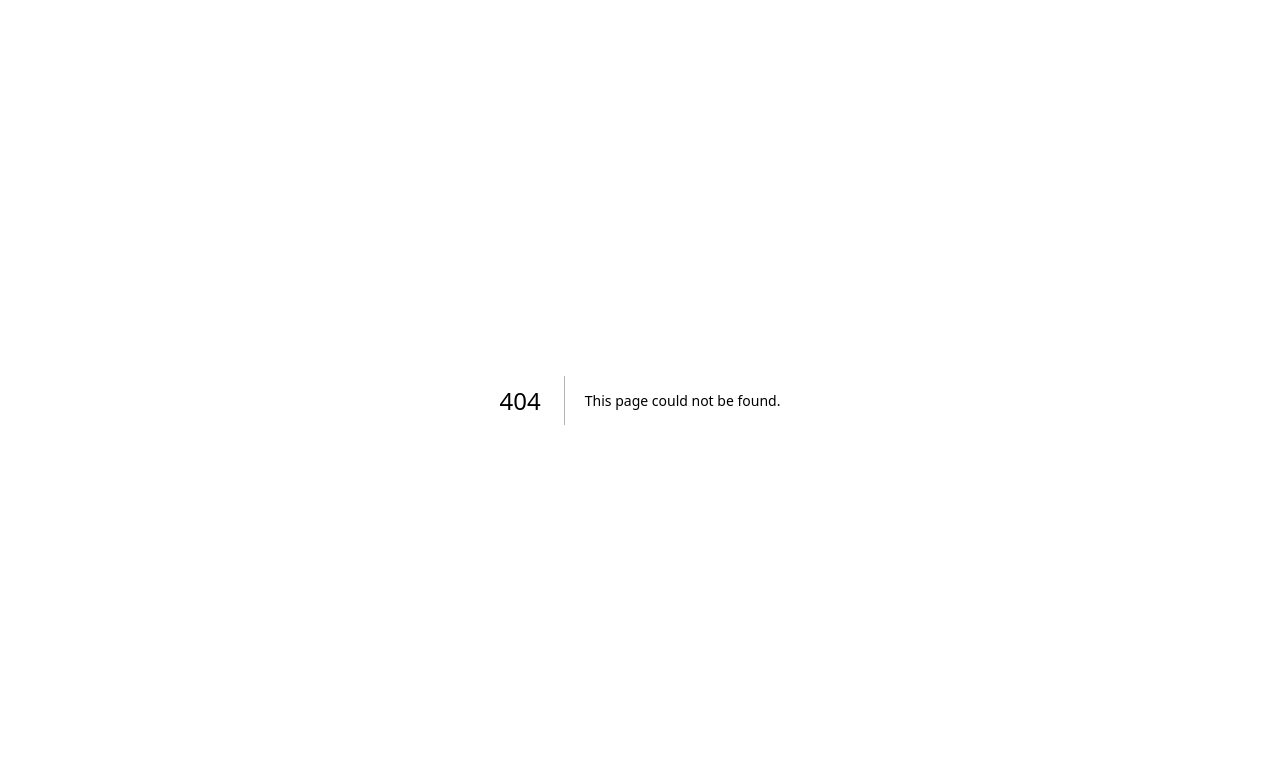
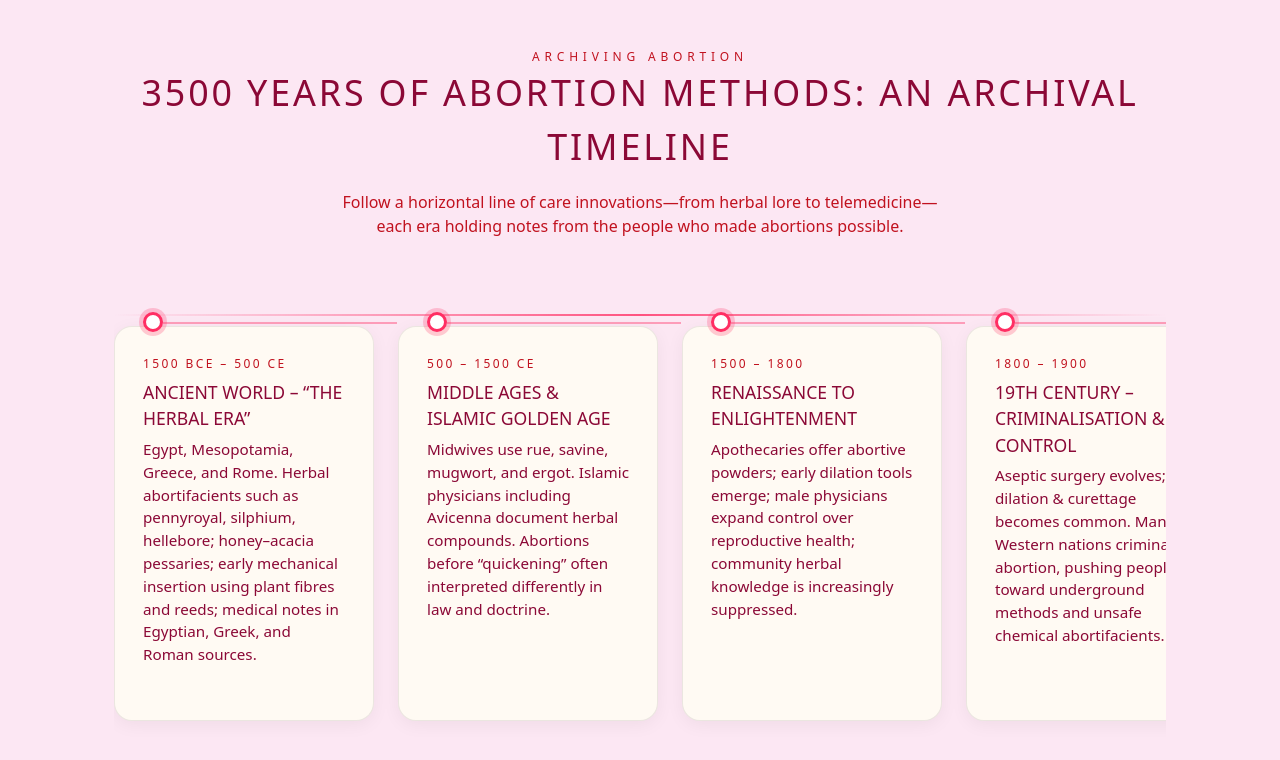
Before and after one commit to e-b-m/abortionisnormal, a Next.js app: page /abortion-timeline in a window 1280 px wide. Before the commit this address had no page. Shown: the top 760 px of the page. Built offline with nearby package versions, Linux system fonts and the light colour scheme.

Commit message:
added another page for the timetable

```diff
--- /dev/null
+++ b/app/abortion-timeline/page.tsx
@@ -0,0 +1,79 @@
+const timeline = [
+  {
+    era: "1500 BCE – 500 CE",
+    title: "Ancient World – “The Herbal Era”",
+    body:
+      "Egypt, Mesopotamia, Greece, and Rome. Herbal abortifacients such as pennyroyal, silphium, hellebore; honey–acacia pessaries; early mechanical insertion using plant fibres and reeds; medical notes in Egyptian, Greek, and Roman sources.",
+  },
+  {
+    era: "500 – 1500 CE",
+    title: "Middle Ages & Islamic Golden Age",
+    body:
+      "Midwives use rue, savine, mugwort, and ergot. Islamic physicians including Avicenna document herbal compounds. Abortions before “quickening” often interpreted differently in law and doctrine.",
+  },
+  {
+    era: "1500 – 1800",
+    title: "Renaissance to Enlightenment",
+    body:
+      "Apothecaries offer abortive powders; early dilation tools emerge; male physicians expand control over reproductive health; community herbal knowledge is increasingly suppressed.",
+  },
+  {
+    era: "1800 – 1900",
+    title: "19th Century – Criminalisation & Control",
+    body:
+      "Aseptic surgery evolves; dilation & curettage becomes common. Many Western nations criminalise abortion, pushing people toward underground methods and unsafe chemical abortifacients.",
+  },
+  {
+    era: "1900 – 1940",
+    title: "Early 20th Century – Clandestine Clinics",
+    body:
+      "Sterile technique improves; early aspiration prototypes appear. Despite legal bans, clandestine clinics and informal networks continue providing care under significant risk.",
+  },
+  {
+    era: "1940 – 2000",
+    title: "Mid–Late 20th Century – Technological Era",
+    body:
+      "Manual and electric vacuum aspiration become standard. The Karman cannula revolutionises early abortion safety. D&E is developed for later abortions. Mifepristone is approved in 1988, followed by combined medical regimens.",
+  },
+  {
+    era: "2000 – 2025",
+    title: "21st Century – Medication & Telemedicine",
+    body:
+      "Medication abortion becomes a first-line method. Misoprostol-only regimens expand access where restricted. Vacuum aspiration remains standard. Virtual telemedicine and self-managed care grow worldwide.",
+  },
+];
+
+export default function AbortionTimelinePage() {
+  return (
+    <main className="min-h-screen bg-pink-100 py-12 text-rose-900">
+      <section
+        className="timeline-landscape"
+        aria-label="3500 years of abortion methods"
+      >
+        <header className="timeline-landscape__header">
+          <p className="timeline-landscape__tag">Archiving abortion</p>
+          <h1>
+            3500 Years of Abortion Methods: An Archival Timeline
+          </h1>
+          <p>
+            Follow a horizontal line of care innovations—from herbal lore to telemedicine—each era holding notes from the people who made abortions possible.
+          </p>
+        </header>
+
+        <div className="timeline-track">
+          {timeline.map((entry, index) => (
+            <article key={entry.title} className="timeline-card">
+              <span className="timeline-dot" aria-hidden />
+              {index < timeline.length - 1 && (
+                <span className="timeline-connector" aria-hidden />
+              )}
+              <div className="timeline-era">{entry.era}</div>
+              <h3>{entry.title}</h3>
+              <p>{entry.body}</p>
+            </article>
+          ))}
+        </div>
+      </section>
+    </main>
+  );
+}
--- a/app/about/page.tsx
+++ b/app/about/page.tsx
@@ -35,11 +35,6 @@ export default function AboutPage() {
               Abortion Is Normal
             </h1>
           </Link>
-          <p className="text-lg text-rose-600">
-            Inspired by Queering the Map, this experiment documents abortion
-            stories, rituals, awe, and grief—starting with the UK and radiating
-            outward as the archive grows.
-          </p>
         </header>
 
         <section className="rounded-3xl border border-rose-200 bg-white p-6 text-left shadow-lg">
@@ -49,7 +44,7 @@ export default function AboutPage() {
           <h2 className="mt-3 text-3xl font-semibold text-rose-800">
             A personal project rooted in care
           </h2>
-          <p className="mt-4 text-rose-700">
+          <p className="mt-4 text-rose-600">
             I&apos;m a storyteller, writer and visual communicator who had an
             abortion in 2022 at the height of Roe v. Wade. It remains one of the
             most difficult choices I have had to make and one that I didn&apos;t
@@ -64,7 +59,7 @@ export default function AboutPage() {
             It&apos;s part art piece, part resource, and part love letter to
             everyone who has needed an abortion or helped someone through one.
           </p>
-          <p className="mt-3 text-rose-700">
+          <p className="mt-3 text-rose-600">
             Outside of this project, I host teach-ins, collaborate with mutual
             aid groups, and document oral histories so our stories don’t get
             erased. If you want to collaborate or just say hi, reach out through
@@ -81,7 +76,7 @@ export default function AboutPage() {
               <h2 className="text-sm uppercase tracking-[0.3em] text-rose-500">
                 {section.title}
               </h2>
-              <p className="mt-3 text-sm leading-relaxed text-rose-700">
+              <p className="mt-3 text-sm leading-relaxed text-rose-600">
                 {section.body}
               </p>
             </article>
--- a/app/globals.css
+++ b/app/globals.css
@@ -42,3 +42,131 @@ body {
 .leaflet-tile {
   filter: hue-rotate(320deg) saturate(1.4) brightness(1.1);
 }
+
+.timeline-landscape {
+  max-width: 1100px;
+  margin: 0 auto;
+  padding: 0 1.5rem;
+  font-family: system-ui, sans-serif;
+}
+
+.timeline-landscape__header {
+  text-align: center;
+  margin-bottom: 3rem;
+}
+
+.timeline-landscape__header h1 {
+  font-size: clamp(1.6rem, 2.8vw, 2.6rem);
+  letter-spacing: 0.08em;
+  text-transform: uppercase;
+  margin-bottom: 1rem;
+}
+
+.timeline-landscape__header p {
+  margin: 0 auto;
+  max-width: 620px;
+  color: #c1121f;
+  line-height: 1.5;
+}
+
+.timeline-landscape__tag {
+  font-size: 0.75rem;
+  letter-spacing: 0.4em;
+  text-transform: uppercase;
+  color: #c1121f;
+}
+
+.timeline-track {
+  position: relative;
+  display: grid;
+  grid-auto-flow: column;
+  grid-auto-columns: minmax(260px, 1fr);
+  gap: 1.5rem;
+  padding: 2.5rem 0 1rem;
+  overflow-x: auto;
+  scrollbar-width: thin;
+}
+
+.timeline-track::before {
+  content: "";
+  position: absolute;
+  left: 0;
+  right: 0;
+  top: 1.75rem;
+  height: 2px;
+  background: linear-gradient(90deg, rgba(255, 46, 99, 0), rgba(255, 46, 99, 0.8), rgba(255, 46, 99, 0));
+  pointer-events: none;
+}
+
+.timeline-card {
+  position: relative;
+  min-height: 240px;
+  padding: 1.75rem;
+  border-radius: 18px;
+  background: #fffaf3;
+  border: 1px solid rgba(0, 0, 0, 0.08);
+  box-shadow: 0 4px 18px rgba(0, 0, 0, 0.05);
+}
+
+.timeline-dot {
+  position: absolute;
+  top: -15px;
+  left: 1.75rem;
+  width: 20px;
+  height: 20px;
+  border-radius: 50%;
+  border: 3px solid #ff2e63;
+  background: white;
+  box-shadow: 0 0 0 4px rgba(255, 46, 99, 0.24);
+}
+
+.timeline-connector {
+  position: absolute;
+  top: -5px;
+  left: calc(1.75rem + 20px);
+  right: -1.5rem;
+  height: 2px;
+  background: rgba(255, 46, 99, 0.4);
+}
+
+.timeline-era {
+  font-size: 0.75rem;
+  text-transform: uppercase;
+  letter-spacing: 0.2em;
+  color: #c1121f;
+  margin-bottom: 0.4rem;
+}
+
+.timeline-card h3 {
+  margin: 0 0 0.4rem;
+  font-size: 1.1rem;
+  text-transform: uppercase;
+}
+
+.timeline-card p {
+  margin: 0;
+  font-size: 0.95rem;
+  line-height: 1.5;
+}
+
+@media (max-width: 720px) {
+  .timeline-track {
+    grid-auto-flow: row;
+    grid-auto-columns: unset;
+  }
+
+  .timeline-track::before {
+    top: auto;
+    bottom: 0;
+    left: 1rem;
+    right: 1rem;
+  }
+
+  .timeline-card {
+    min-height: auto;
+  }
+
+  .timeline-connector {
+    display: none;
+  }
+}
--- a/app/page.tsx
+++ b/app/page.tsx
@@ -29,12 +29,10 @@ export default function Home() {
                 Open about abortion
               </p>
               <h1
-                className="w-full text-left text-5xl font-bold uppercase leading-tight tracking-[0.3em] text-rose-800 sm:text-6xl"
+                className="w-full text-left text-4xl font-bold uppercase leading-tight tracking-[0.25em] text-rose-800 sm:text-5xl"
                 style={{ fontFamily: "var(--font-queer-map)" }}
               >
-                Mapping abortion stories,
-                <br />
-                everywhere
+                Mapping abortion stories, everywhere
               </h1>
             </div>
             <p className="font-sans text-lg text-rose-500">
--- a/components/CategoryFilter.tsx
+++ b/components/CategoryFilter.tsx
@@ -6,6 +6,7 @@ const sections = [
   { label: "About the project", href: "/about" },
   { label: "Information", href: "/information" },
   { label: "Archiving abortion", href: "/archiving-abortion" },
+  { label: "Abortion timeline", href: "/abortion-timeline" },
 ];
 
 export default function CategoryFilter({
--- a/components/MapWrapper.tsx
+++ b/components/MapWrapper.tsx
@@ -115,7 +115,7 @@ export default function MapWrapper() {
   return (
     <div className="space-y-4">
       <div className="flex flex-col gap-4 sm:flex-row sm:items-start">
-        <div className="relative h-[60vh] flex-1 overflow-hidden rounded-[32px] shadow-xl">
+        <div className="relative h-[60vh] flex-1 overflow-hidden rounded-[32px]">
           <Map
             pins={pins}
             draftPin={draftPin}
@@ -157,7 +157,7 @@ export default function MapWrapper() {
           )}
         </div>
       </div>
-      <div className="rounded-xl border border-rose-200 bg-white/80 p-4 shadow-md">
+      <div>
         <label className="flex flex-col gap-2 text-sm text-rose-500 sm:flex-row sm:items-center">
           <span>Jump anywhere in the world</span>
           <div className="flex w-full gap-2">
@@ -178,21 +178,11 @@ export default function MapWrapper() {
           </div>
         </label>
       </div>
-     <form
-        onSubmit={handleSubmit}
-        className="space-y-4 rounded-xl border border-rose-200 bg-white/70 p-4 text-rose-800 shadow-md backdrop-blur"
-      >
-        <div className="flex flex-col gap-2 sm:flex-row sm:items-center sm:justify-between">
-          <button
-            type="submit"
-            className="rounded-full bg-rose-600 px-5 py-2 text-sm font-semibold uppercase tracking-widest text-white transition hover:bg-rose-700 disabled:bg-rose-300"
-            disabled={!draftPin}
-          >
-            Pin your story
-          </button>
-        </div>
-        {status && <p className="text-xs text-rose-600">{status}</p>}
-      </form>
+      {status && (
+        <p className="text-xs text-rose-600">
+          {status}
+        </p>
+      )}
     </div>
   );
 }
```
